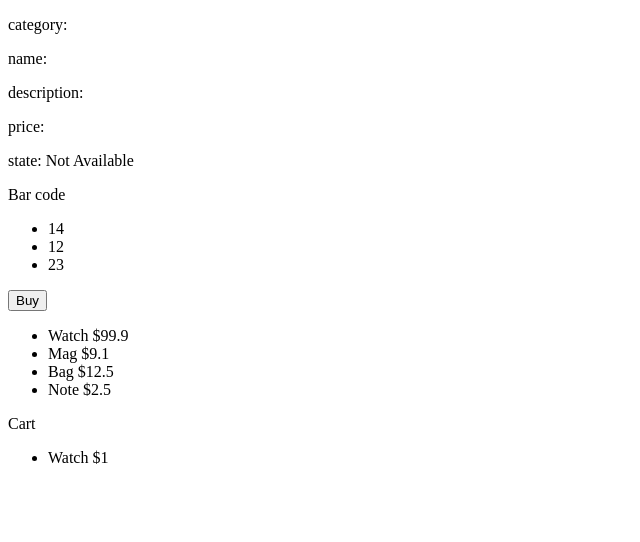
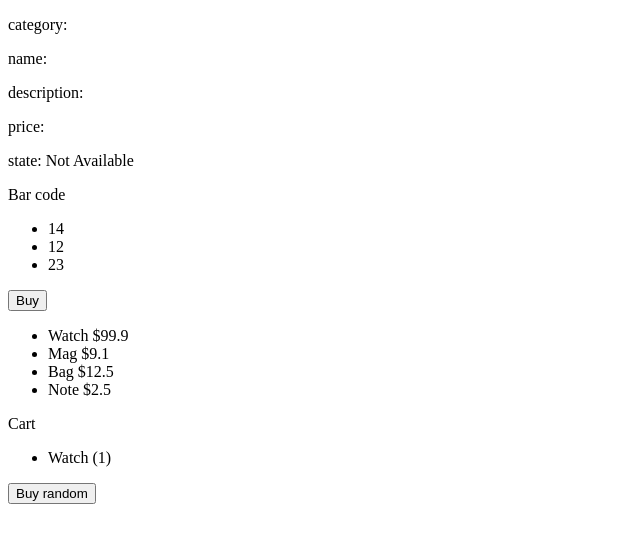
Before and after one commit to sy-trainee/angular-shop, an Angular app: page / in a window 1280 px wide. Shown: the top 542 px of the page, without its empty margins (0-640 px from the left). Built offline with nearby package versions, Linux system fonts and the light colour scheme.

Commit message:
tried *ngFor + trackBy

```diff
--- a/src/app/cart-list/cart-list.component.html
+++ b/src/app/cart-list/cart-list.component.html
@@ -2,7 +2,9 @@
 
 <div *ngIf="cartItems.length > 0; else elseBlock">
     <ul>
-        <li *ngFor="let cartItem of cartItems">{{ cartItem.name }} ${{ cartItem.count }}</li>
+        <li *ngFor="let cartItem of cartItems; trackBy: trackByName">{{ cartItem.name }} ({{ cartItem.count }})</li>
     </ul>
 </div>
 <ng-template #elseBlock>Empty</ng-template>
+
+<p><button (click)="onBuyRandom()">Buy random</button></p>
--- a/src/app/cart-list/cart-list.component.ts
+++ b/src/app/cart-list/cart-list.component.ts
@@ -11,11 +11,24 @@ import { CartItemModel } from '../cart.service';
 export class CartListComponent implements OnInit {
 
   cartItems : Array<CartItemModel>;
+  uniqSomething : number;
 
   constructor(private cartService: CartService) { }
 
   ngOnInit(): void {
     this.cartItems = Math.random() < 0.5 ? this.cartService.getCart() : this.cartService.getEmptyCart()
+    this.uniqSomething = 0;
   }
 
+  trackByFn(index, cartItem: CartItemModel) {
+    return cartItem.name;
+  }
+
+  onBuyRandom(): void {
+    let newItem = new CartItemModel();
+    this.uniqSomething = this.uniqSomething + 1;
+    newItem.name = "Something " + this.uniqSomething;
+    newItem.count = 1;
+    this.cartItems.push(newItem);
+  }
 }
```
